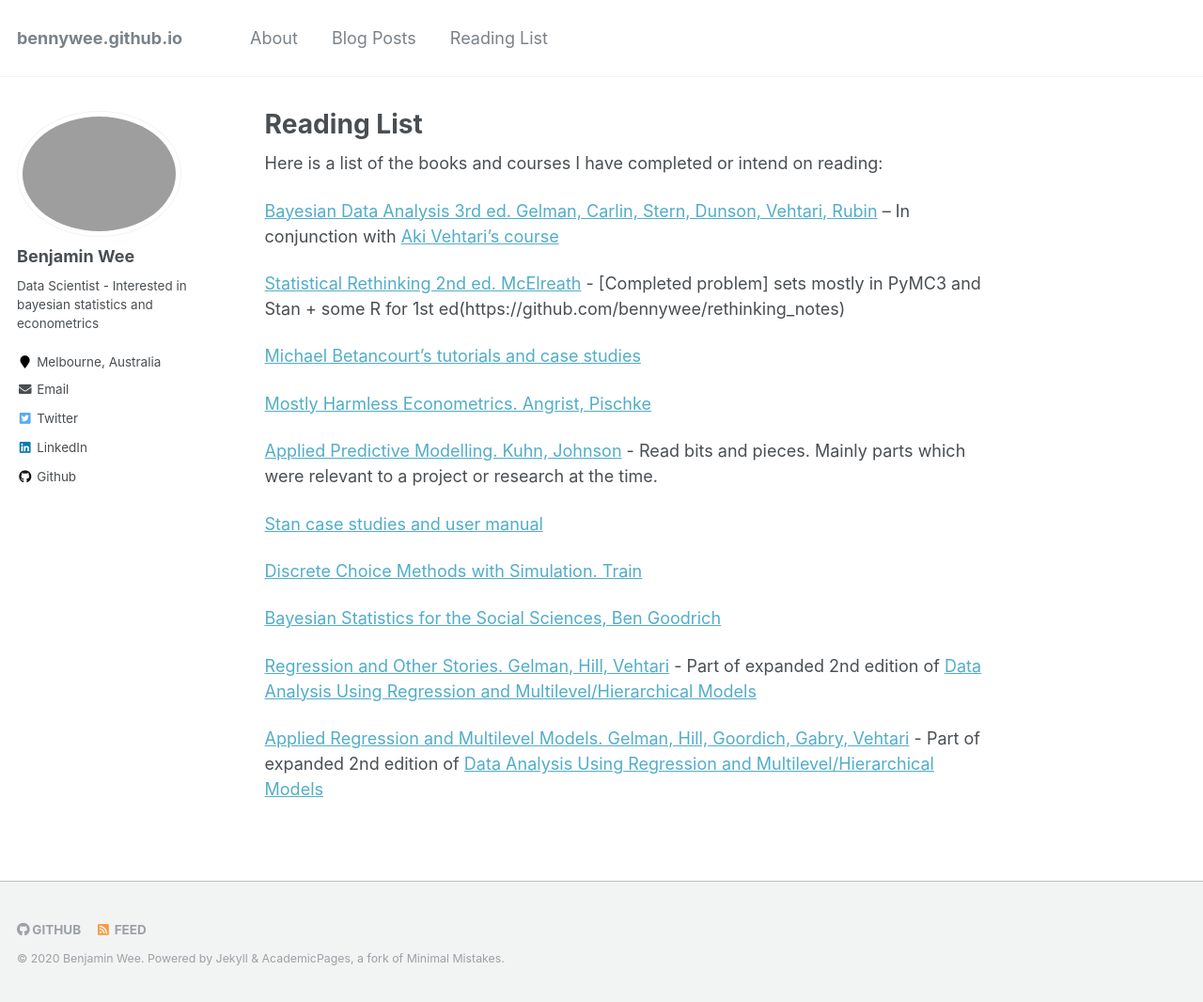
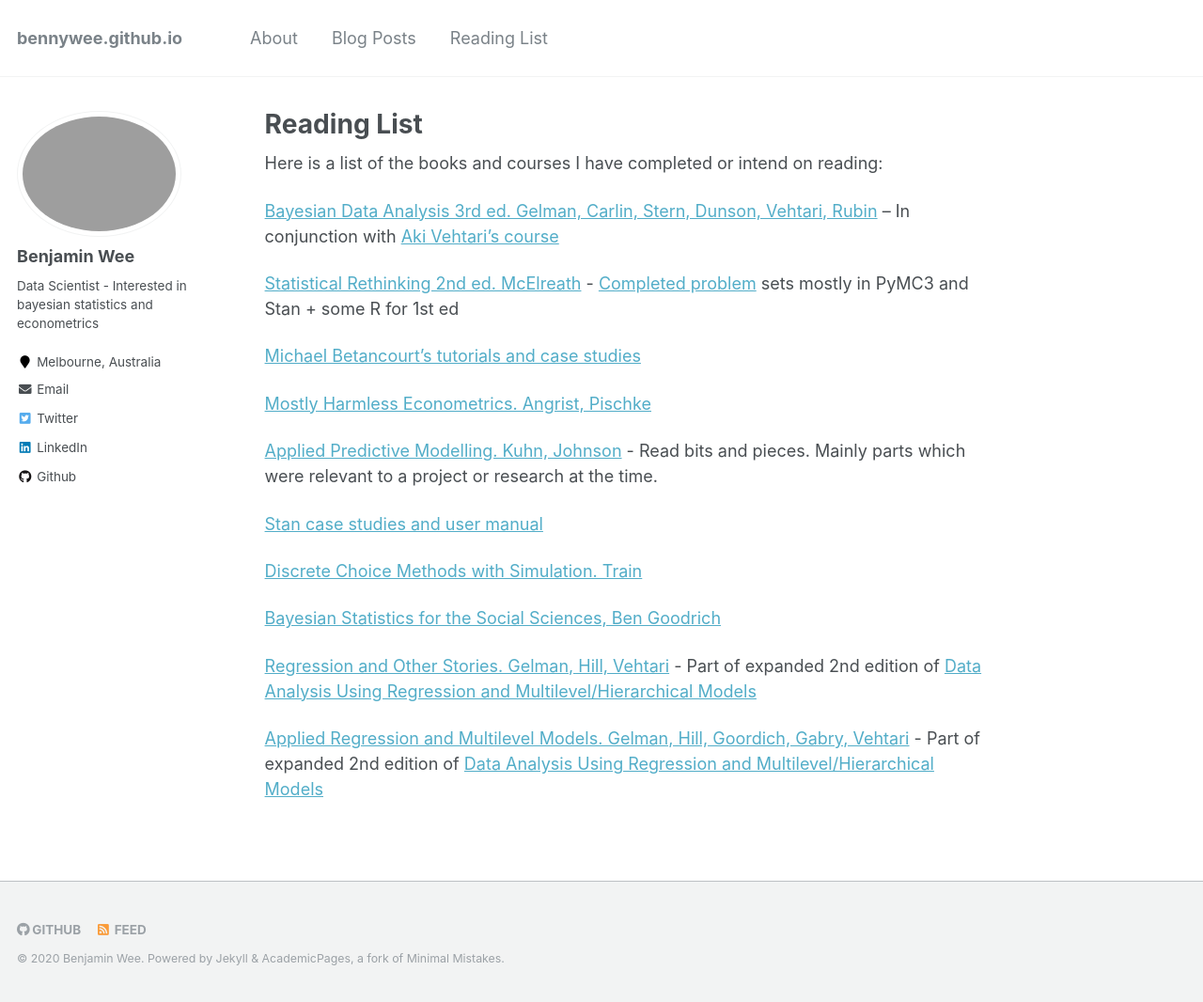
Before and after one commit to bennywee/bennywee.github.io, a Jekyll site: the page built from _pages/reading_list.md, in a window 1280 px wide and 1066 px high. Shown: the whole window at 94% size. Built offline with Jekyll 4.4.1, drawn with Linux system fonts in a browser that asks for light colours.

Commit message:
updated broken link

```diff
--- a/_pages/reading_list.md
+++ b/_pages/reading_list.md
@@ -8,7 +8,7 @@
 
 [Bayesian Data Analysis 3rd ed. Gelman, Carlin, Stern, Dunson, Vehtari, Rubin](http://www.stat.columbia.edu/~gelman/book/) -- In conjunction with [Aki Vehtari's course](https://github.com/avehtari/BDA_course_Aalto)
 
-[Statistical Rethinking 2nd ed. McElreath](https://xcelab.net/rm/statistical-rethinking/) - [Completed problem] sets mostly in PyMC3 and Stan + some R for 1st ed(https://github.com/bennywee/rethinking_notes)
+[Statistical Rethinking 2nd ed. McElreath](https://xcelab.net/rm/statistical-rethinking/) - [Completed problem](https://github.com/bennywee/rethinking_notes) sets mostly in PyMC3 and Stan + some R for 1st ed
 
 [Michael Betancourt's tutorials and case studies](https://betanalpha.github.io/writing/)
 
```
